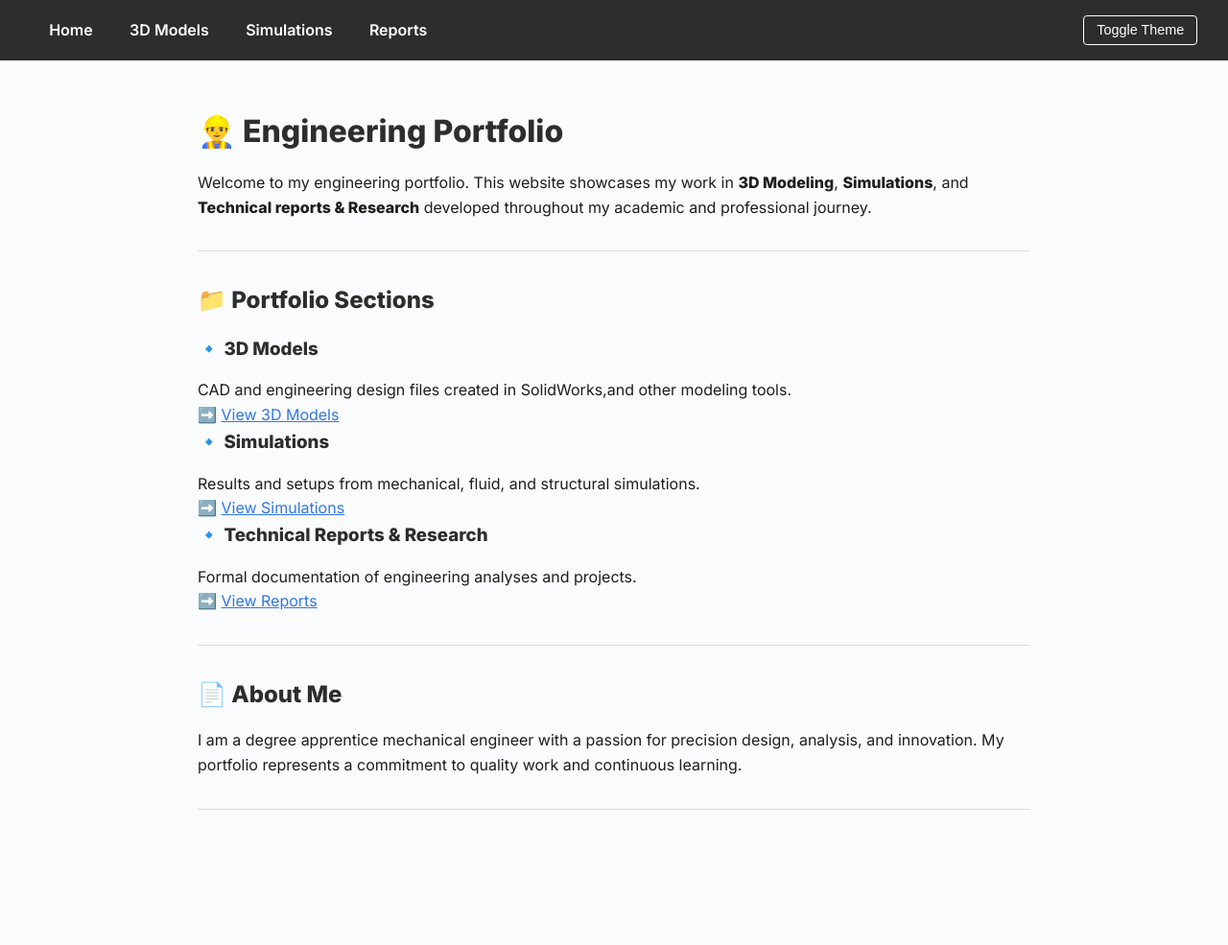
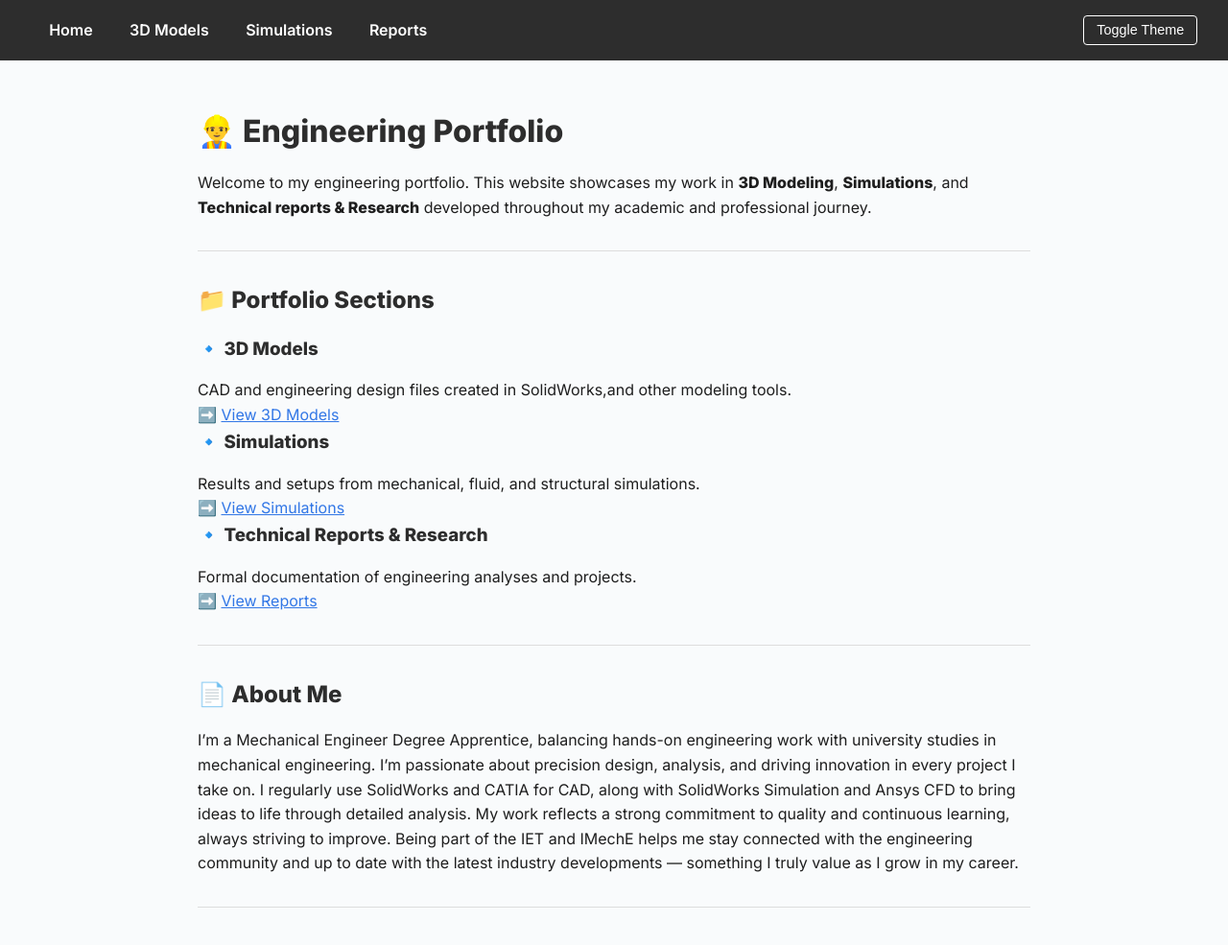
Before and after one commit to tob-mas/engineeringportfolio, a Jekyll site: the page built from index.md, in a window 1280 px wide and 1026 px high. Shown: the top 985 px of the window at 96% size. Built offline with Jekyll 4.4.1, drawn with Linux system fonts in a browser that asks for light colours.

Commit message:
Update index.md

```diff
--- a/index.md
+++ b/index.md
@@ -27,6 +27,6 @@ Formal documentation of engineering analyses and projects.
 
 ## 📄 About Me
 
-I am a degree apprentice mechanical engineer with a passion for precision design, analysis, and innovation. My portfolio represents a commitment to quality work and continuous learning.
+I’m a Mechanical Engineer Degree Apprentice, balancing hands-on engineering work with university studies in mechanical engineering. I’m passionate about precision design, analysis, and driving innovation in every project I take on. I regularly use SolidWorks and CATIA for CAD, along with SolidWorks Simulation and Ansys CFD to bring ideas to life through detailed analysis. My work reflects a strong commitment to quality and continuous learning, always striving to improve. Being part of the IET and IMechE helps me stay connected with the engineering community and up to date with the latest industry developments — something I truly value as I grow in my career.
 
 ---
```
